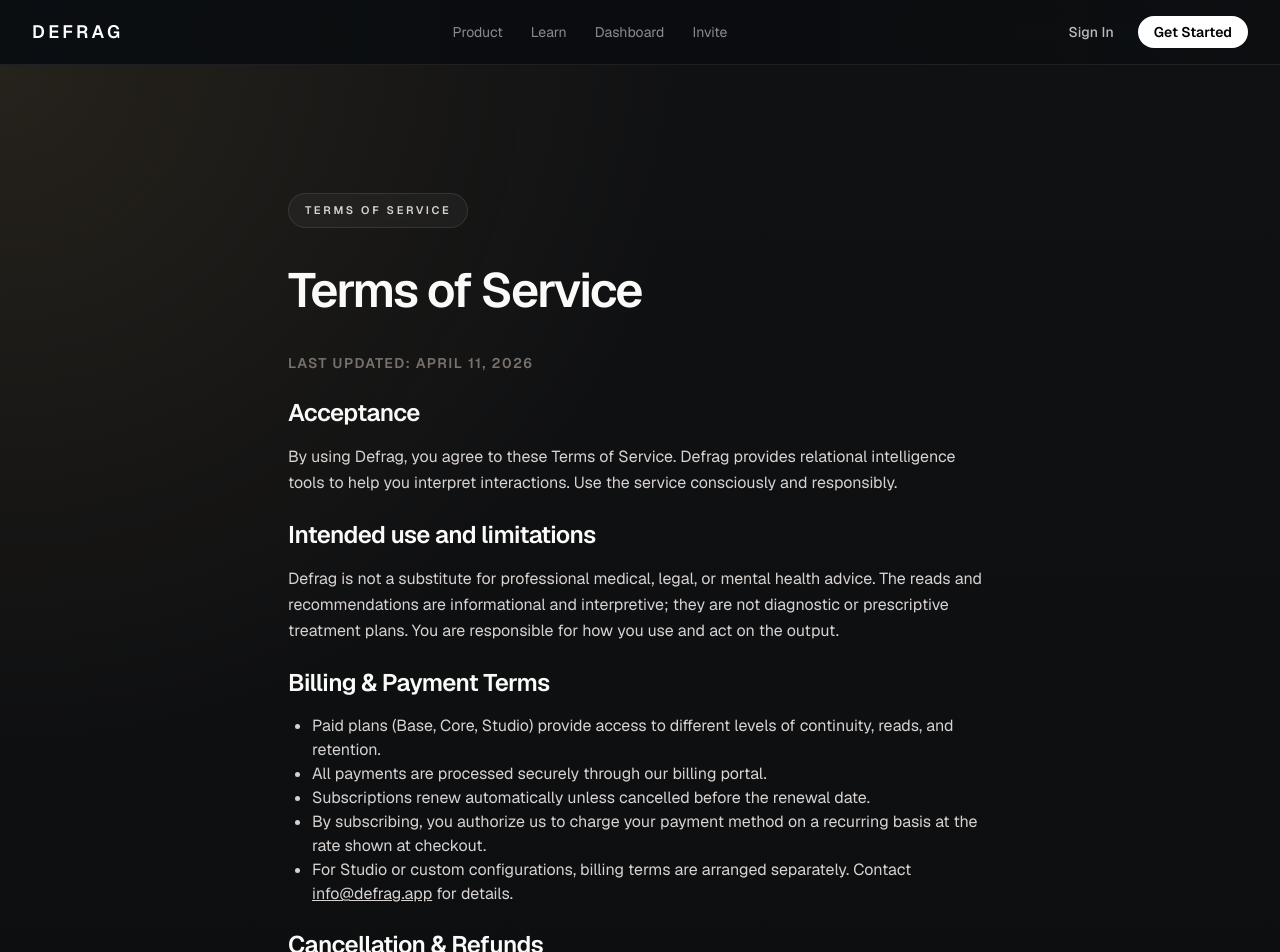
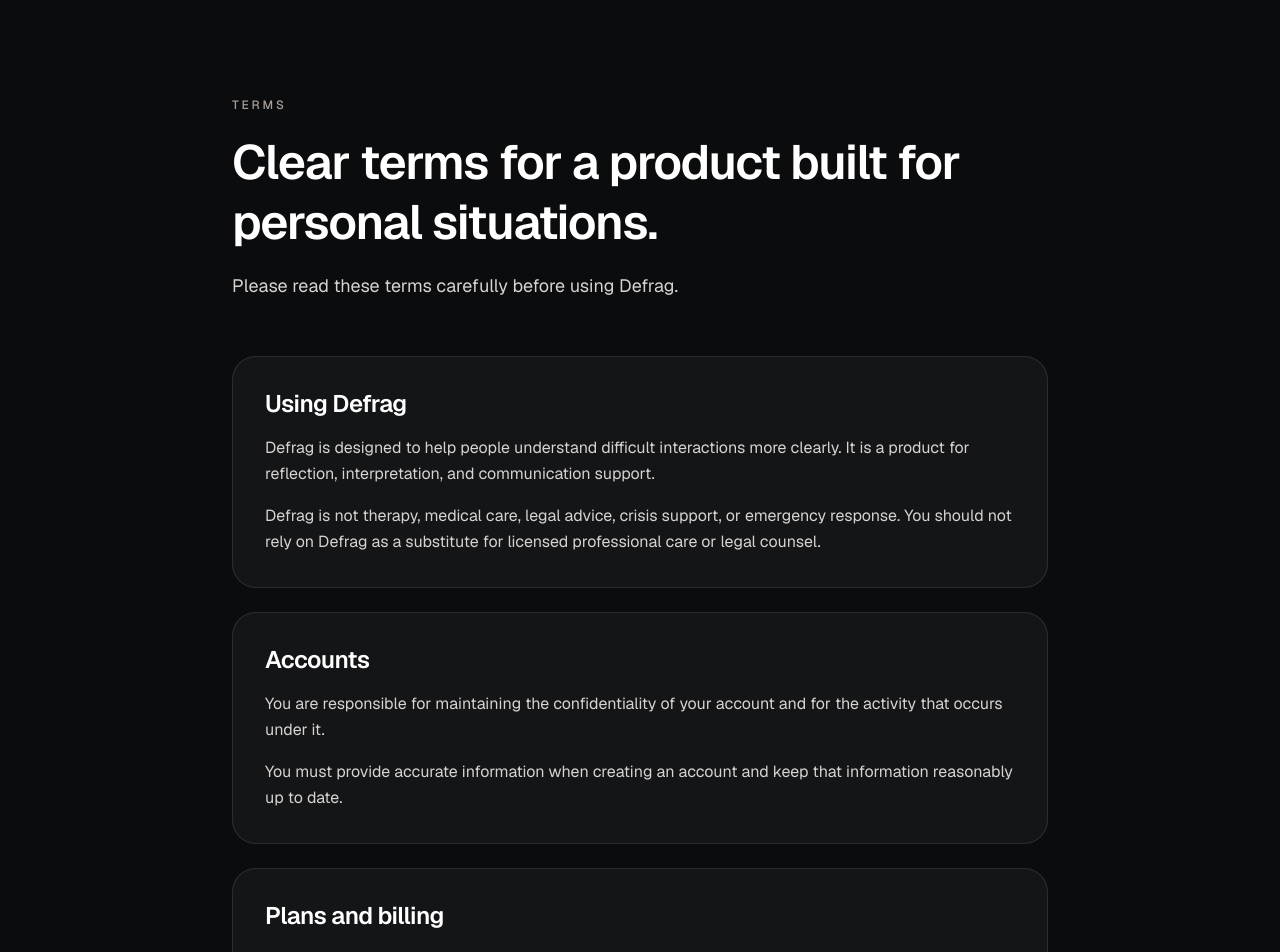
Before and after one commit to cjo93/v0-defrag-app-shell, a Next.js app: page /terms in a window 1280 px wide. Shown: the top 952 px of the page. Built offline with nearby package versions, Linux system fonts and the light colour scheme.

Commit message:
fix(legal): resolve terms/privacy conflicts and finalize trust copy

```diff
--- a/app/terms/page.tsx
+++ b/app/terms/page.tsx
@@ -1,96 +1,94 @@
-import { Navbar } from '@/components/layout/navbar'
-import { Footer } from '@/components/layout/footer'
+export const metadata = {
+  title: 'Terms | Defrag',
+  description: 'Terms for using Defrag.',
+}
+
+const sections = [
+  {
+    title: 'Using Defrag',
+    body: [
+      'Defrag is designed to help people understand difficult interactions more clearly. It is a product for reflection, interpretation, and communication support.',
+      'Defrag is not therapy, medical care, legal advice, crisis support, or emergency response. You should not rely on Defrag as a substitute for licensed professional care or legal counsel.',
+    ],
+  },
+  {
+    title: 'Accounts',
+    body: [
+      'You are responsible for maintaining the confidentiality of your account and for the activity that occurs under it.',
+      'You must provide accurate information when creating an account and keep that information reasonably up to date.',
+    ],
+  },
+  {
+    title: 'Plans and billing',
+    body: [
+      'Paid plans are billed according to the pricing and billing terms presented at the time of purchase. By subscribing, you authorize recurring charges for the selected plan until you cancel, if recurring billing applies to that plan.',
+      'You can cancel future renewal at any time before the next billing cycle. Unless otherwise stated at checkout, charges already processed are non-refundable. If a refund or credit is issued, it is at Defrag’s discretion.',
+      'If you have questions about billing, plan changes, or account access, contact info@defrag.app.',
+    ],
+  },
+  {
+    title: 'Acceptable use',
+    body: [
+      'You may not use Defrag to violate the law, infringe others’ rights, attempt unauthorized access, disrupt the service, or submit content you do not have the right to use.',
+      'You may not use Defrag to generate or distribute harmful, abusive, fraudulent, or illegal content.',
+    ],
+  },
+  {
+    title: 'Termination and suspension',
+    body: [
+      'Defrag may suspend or terminate access if these terms are violated, if required by law, or if necessary to protect the service, users, or third parties.',
+      'We may also discontinue or modify parts of the service over time. Where reasonably possible, material changes will be reflected in the product or on this page.',
+    ],
+  },
+  {
+    title: 'Governing law and jurisdiction',
+    body: [
+      'These terms are governed by the laws of the State of California, without regard to conflict-of-law principles.',
+      'Any dispute arising from these terms or the use of Defrag will be brought in the state or federal courts located in San Francisco, California, unless applicable law requires otherwise.',
+    ],
+  },
+  {
+    title: 'Contact',
+    body: [
+      'For questions about these terms, billing, or account-related issues, contact info@defrag.app.',
+    ],
+  },
+]
 
 export default function TermsPage() {
   return (
-    <div className="min-h-screen bg-[#0d0e10] text-stone-100 flex flex-col">
-      <Navbar />
-      <main className="flex-1 overflow-hidden bg-[radial-gradient(circle_at_top_left,rgba(199,160,92,0.12),transparent_32%),linear-gradient(180deg,#101113_0%,#0b0c0e_100%)] pb-20 pt-32">
-        <div className="mx-auto max-w-3xl px-6 lg:px-8">
-          <div className="space-y-8">
-            <div className="inline-flex items-center gap-3 rounded-full border border-white/10 bg-white/4 px-4 py-2 text-[11px] font-semibold uppercase tracking-[0.24em] text-stone-300 backdrop-blur-sm">
-              Terms of Service
-            </div>
-            <h1 className="text-4xl font-semibold tracking-[-0.04em] text-stone-50 sm:text-5xl">
-              Terms of Service
-            </h1>
-            <div className="prose prose-invert prose-stone max-w-none space-y-6 text-stone-300">
-              <p className="text-sm uppercase tracking-widest text-stone-500 font-semibold">Last Updated: April 11, 2026</p>
+    <main className="min-h-screen bg-[#0b0c0e] text-stone-100">
+      <div className="mx-auto max-w-4xl px-6 py-16 sm:px-8 lg:px-10 lg:py-24">
+        <div className="max-w-3xl">
+          <p className="text-xs font-medium uppercase tracking-[0.24em] text-stone-400">
+            Terms
+          </p>
+          <h1 className="mt-4 text-4xl font-semibold tracking-tight text-white sm:text-5xl">
+            Clear terms for a product built for personal situations.
+          </h1>
+          <p className="mt-5 text-base leading-7 text-stone-300 sm:text-lg">
+            Please read these terms carefully before using Defrag.
+          </p>
+        </div>
 
-              {/* Acceptance Section */}
-              <section className="space-y-4">
-                <h2 className="text-2xl font-semibold text-stone-50">Acceptance</h2>
-                <p>
-                  By using Defrag, you agree to these Terms of Service. Defrag provides relational intelligence tools to help you interpret interactions. Use the service consciously and responsibly.
-                </p>
-              </section>
-
-              {/* Intended Use and Limitations */}
-              <section className="space-y-4">
-                <h2 className="text-2xl font-semibold text-stone-50">Intended use and limitations</h2>
-                <p>
-                  Defrag is not a substitute for professional medical, legal, or mental health advice. The reads and recommendations are informational and interpretive; they are not diagnostic or prescriptive treatment plans. You are responsible for how you use and act on the output.
-                </p>
-              </section>
-
-              {/* Billing & Payment Terms */}
-              <section className="space-y-4">
-                <h2 className="text-2xl font-semibold text-stone-50">Billing & Payment Terms</h2>
-                <ul className="list-disc ml-6 text-stone-300">
-                  <li>Paid plans (Base, Core, Studio) provide access to different levels of continuity, reads, and retention.</li>
-                  <li>All payments are processed securely through our billing portal.</li>
-                  <li>Subscriptions renew automatically unless cancelled before the renewal date.</li>
-                  <li>By subscribing, you authorize us to charge your payment method on a recurring basis at the rate shown at checkout.</li>
-                  <li>For Studio or custom configurations, billing terms are arranged separately. Contact <a href="mailto:info@defrag.app" className="underline">info@defrag.app</a> for details.</li>
-                </ul>
-              </section>
-
-              {/* Cancellation & Refunds */}
-              <section className="space-y-4">
-                <h2 className="text-2xl font-semibold text-stone-50">Cancellation & Refunds</h2>
-                <ul className="list-disc ml-6 text-stone-300">
-                  <li>You may cancel your subscription at any time through the billing portal. Cancellation will take effect at the end of your current billing period.</li>
-                  <li>Refunds are not provided for partial billing periods or unused time, except where required by law or at our discretion for documented service failures.</li>
-                  <li>If you believe you are entitled to a refund, contact <a href="mailto:info@defrag.app" className="underline">info@defrag.app</a> and we will review your request promptly.</li>
-                </ul>
-              </section>
-
-              {/* Account and Use Limitations */}
-              <section className="space-y-4">
-                <h2 className="text-2xl font-semibold text-stone-50">Account and use limitations</h2>
-                <p>
-                  You agree not to use Defrag to attempt to defame, harass, or harm others. Avoid sharing material that violates third-party rights. Each account is for a single user; sharing credentials is not permitted. We reserve the right to suspend accounts for abusive or illegal activity.
-                </p>
-              </section>
-
-              {/* Termination and Suspension */}
-              <section className="space-y-4">
-                <h2 className="text-2xl font-semibold text-stone-50">Termination and suspension</h2>
-                <p>
-                  We may suspend or terminate accounts for violations of these terms. Defrag is provided &ldquo;as is&rdquo;; we limit liability to the extent permitted by law. If your account is terminated for cause, no refund will be issued. If we terminate without cause, we will issue a pro-rated refund for unused prepaid time.
-                </p>
-              </section>
-
-              {/* Governing Law and Jurisdiction */}
-              <section className="space-y-4">
-                <h2 className="text-2xl font-semibold text-stone-50">Governing law and jurisdiction</h2>
-                <p>
-                  These Terms are governed by the laws of the state of California, without regard to conflict of law principles. Any dispute arising under or related to these Terms will be subject to the exclusive jurisdiction of the state and federal courts located in San Francisco County, California.
-                </p>
-              </section>
-
-              {/* Contact */}
-              <section className="space-y-4">
-                <h2 className="text-2xl font-semibold text-stone-50">Contact</h2>
-                <p>
-                  For questions about these terms, billing, or your account, email <a href="mailto:info@defrag.app" className="underline">info@defrag.app</a>. We may update these terms; changes and the effective date will be posted on this page.
-                </p>
-              </section>
-            </div>
-          </div>
+        <div className="mt-12 space-y-6 sm:mt-14">
+          {sections.map((section) => (
+            <section
+              key={section.title}
+              className="rounded-3xl border border-white/10 bg-white/4 p-6 sm:p-8"
+            >
+              <h2 className="text-xl font-semibold text-white sm:text-2xl">
+                {section.title}
+              </h2>
+              <div className="mt-4 space-y-4 text-sm leading-7 text-stone-300 sm:text-base">
+                {section.body.map((paragraph) => (
+                  <p key={paragraph}>{paragraph}</p>
+                ))}
+              </div>
+            </section>
+          ))}
         </div>
-      </main>
-      <Footer />
-    </div>
+      </div>
+    </main>
   )
 }
```
